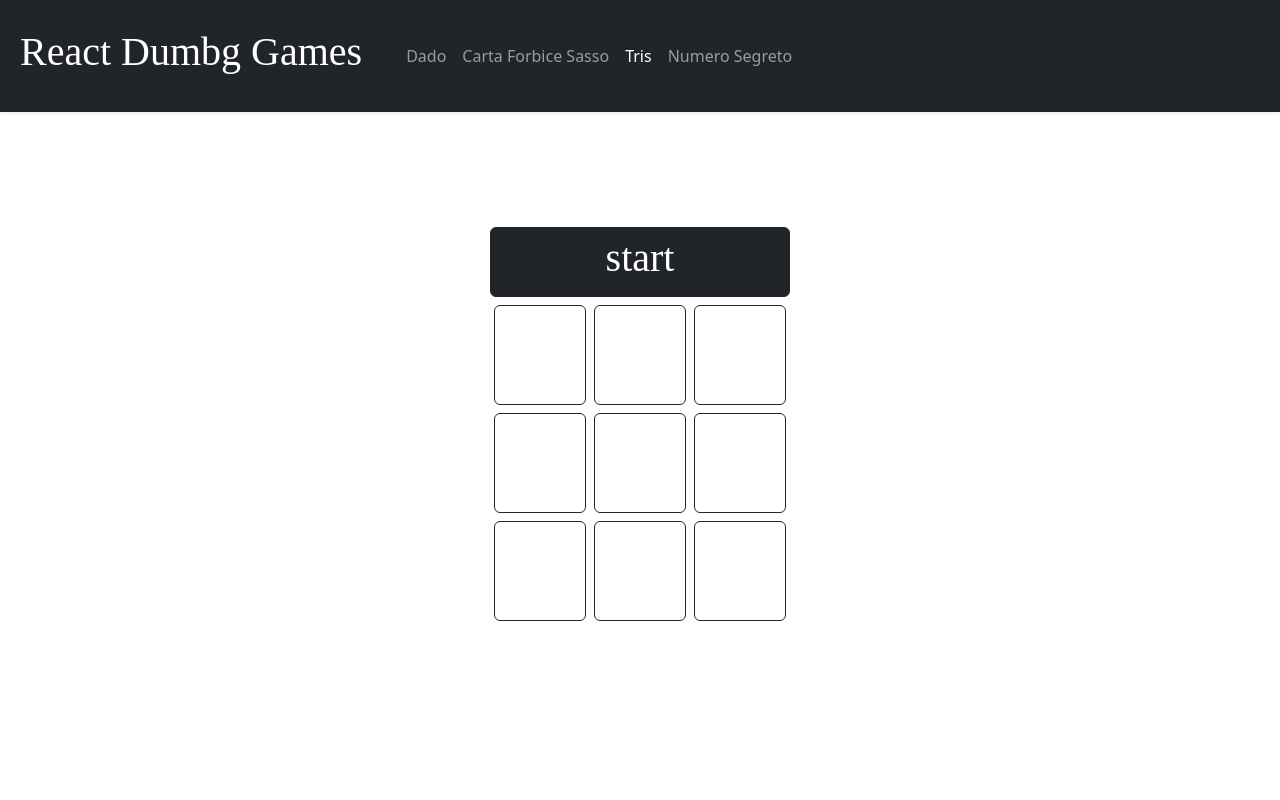
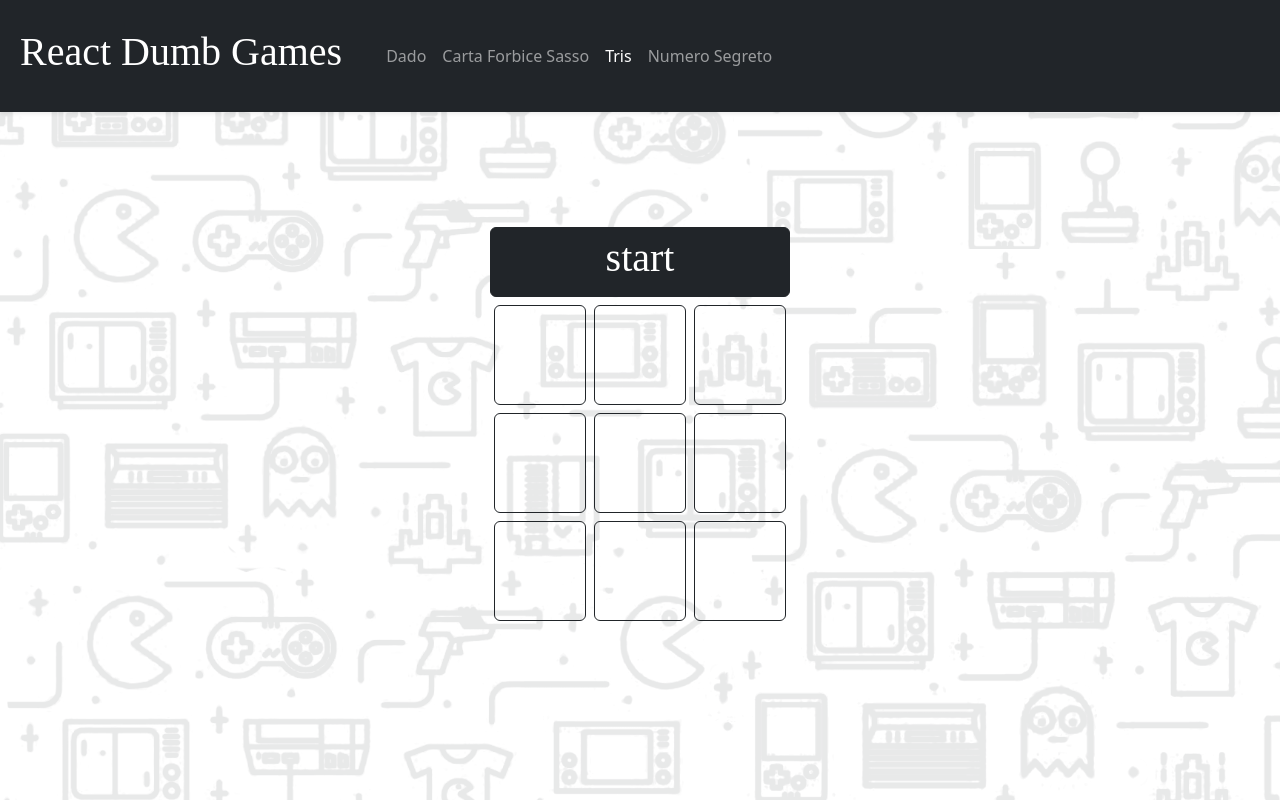
Before and after one commit to simoneburrai/react-dumb-games-app, a React (Vite) app: page /Tris-game in a window 1280 px wide. Built offline with nearby package versions, Linux system fonts and the light colour scheme; a web font is replaced by a local one.

Commit message:
feat: added bg image, modified carousel size

```diff
--- a/src/components/NavBar.jsx
+++ b/src/components/NavBar.jsx
@@ -4,7 +4,7 @@ const Navbar = () => {
     return (
         <nav className="navbar navbar-expand-sm bg-dark navbar-dark shadow-sm">
             <div className='d-flex'>
-                <NavLink to="/" className="navbar-brand"><h1>React Dumbg Games</h1></NavLink>
+                <NavLink to="/" className="navbar-brand"><h1>React Dumb Games</h1></NavLink>
                 <div className="navbar-collapse" id="navbarNav">
                     <ul className="navbar-nav me-auto mb-lg-0">
                         <li className="nav-item">
--- a/src/index.css
+++ b/src/index.css
@@ -1,6 +1,8 @@
 #root {
     height: 100vh;
     width: 100vw;
+    background-image: url(../public/main-bg.png);
+    background-size: cover;
 }
 
 
--- a/src/pages/HomePage.jsx
+++ b/src/pages/HomePage.jsx
@@ -6,7 +6,7 @@ const HomePage = () => {
 
         <div className="carousel-container">
 
-            <div id="carouselExampleCaptions" className="carousel slide">
+            <div id="carouselExampleCaptions" className="carousel slide w-100 h-100">
 
                 <div className="carousel-indicators">
                     <button type="button" data-bs-target="#carouselExampleCaptions" data-bs-slide-to="0" className="active" aria-current="true" aria-label="Slide 1"></button>
@@ -15,8 +15,8 @@ const HomePage = () => {
                     <button type="button" data-bs-target="#carouselExampleCaptions" data-bs-slide-to="3" aria-label="Slide 4"></button>
                 </div>
 
-                <div className="carousel-inner">
-                    <div className="carousel-item active">
+                <div className="carousel-inner w-100 h-100">
+                    <div className="carousel-item w-100 h-100 active">
                         <img src={placeholderImg} className="d-block w-100" alt="..." />
                         <div className="carousel-caption d-none d-md-block">
                             <h5>Dices</h5>
@@ -25,7 +25,7 @@ const HomePage = () => {
 
                     </div>
 
-                    <div className="carousel-item">
+                    <div className="carousel-item w-100 h-100">
                         <img src={placeholderImg} className="d-block w-100" alt="..." />
                         <div className="carousel-caption d-none d-md-block">
                             <h5>Paper, Scissor, Rock</h5>
@@ -34,7 +34,7 @@ const HomePage = () => {
 
                     </div>
 
-                    <div className="carousel-item">
+                    <div className="carousel-item w-100 h-100">
                         <img src={placeholderImg} className="d-block w-100" alt="..." />
                         <div className="carousel-caption d-none d-md-block">
                             <h5>Secret Number</h5>
@@ -42,7 +42,7 @@ const HomePage = () => {
                         </div>
                     </div>
 
-                    <div className="carousel-item">
+                    <div className="carousel-item w-100 h-100">
                         <img src={placeholderImg} className="d-block w-100" alt="..." />
                         <div className="carousel-caption d-none d-md-block">
                             <h5>Tris</h5>
```
Also changed, not shown: public/main-bg.png (added).
